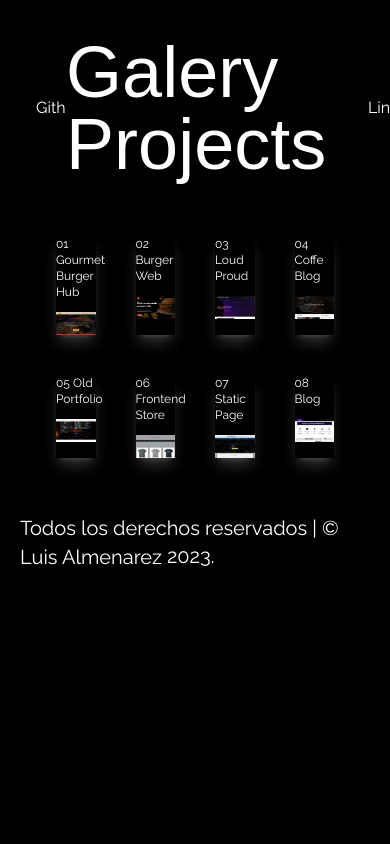
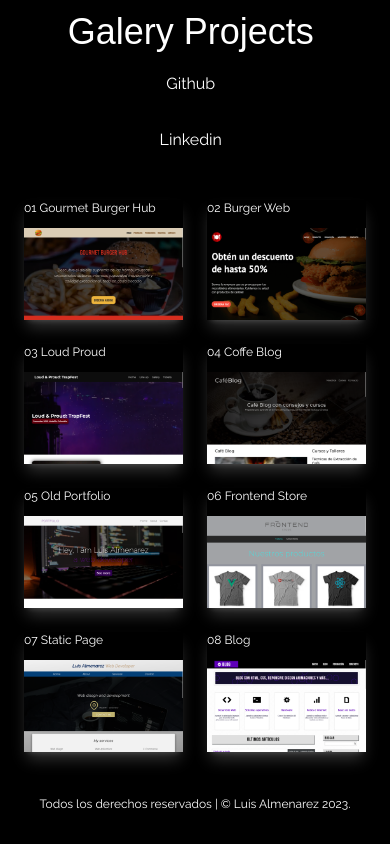
Before and after one commit to luisalmenarez/Galery, a website: page index.html in a window 390 px wide. Drawn offline with nearby package versions, Linux system fonts and the light colour scheme; a web font is replaced by a local one.

Commit message:
Mobile Version

```diff
--- a/index.html
+++ b/index.html
@@ -8,14 +8,14 @@
   </head>
   <body class="w-full font-Raleway bg-black text-white">
     <header>
-      <nav class="flex justify-between items-center w-95 m-9">
-        <a class="custom-underline hvr-underline-from-center" href="https://github.com/Luis-Almenarez" target="_blank">Github</a>
-        <a class="text-7xl font-Tilt" href="index.html"><h1>Galery Projects</h1></a>
-        <a class="custom-underline hvr-underline-from-center" href="https://www.linkedin.com/in/luis-almenarez/" target="_blank">Linkedin</a>
+      <nav class="w-11/12 m-3 md:m-10 gap-2 flex lg:flex-row lt:flex-col justify-between items-center">
+        <a class="transition-all delay-75 hover:scale-110 hover:text-purple-900 lt:order-[2] lg:order[1] p-3" href="https://github.com/Luis-Almenarez" target="_blank">Github</a>
+        <a class="text-7xl font-Tilt sm:text-6xl lt:text-4xl lt:order-[1] lg:order-[2] lg:text-7xl" href="index.html"><h1>Galery Projects</h1></a>
+        <a class="transition-all delay-75 hover:scale-110 hover:text-purple-900 lt:order-[3] p-3" href="https://www.linkedin.com/in/luis-almenarez/" target="_blank">Linkedin</a>
       </nav>
     </header>
     <main>
-      <section class="grid grid-cols-4 m-14 gap-10">
+      <section class="grid lg:grid-cols-4 md:grid-cols-3 lt:grid-cols-2 lt:gap-6 lt:p-6 md:p-14 md:gap-12 md:gap-y-20">
         <a class="shadow-custom" href="https://gourmetburgerhub.netlify.app/" target="_blank">
           <div class="project flex flex-col gap-3">
             <h2 class="text-xs text-left">01 Gourmet Burger Hub</h2>
@@ -66,10 +66,10 @@
         </a>
       </section>
     </main>
-    <footer class="flex justify-center items-center text-xl m-5">
+    <footer class="flex justify-center items-end text-center md:text-xl lt:text-xs m-5">
       <p>
         Todos los derechos reservados | &copy;
-        <a class="custom-underline hvr-underline-from-center" href="#">Luis Almenarez</a>
+        <a class="transition-all delay-75 hover:scale-110 hover:text-purple-900" href="#">Luis Almenarez</a>
         2023.
       </p>
     </footer>
--- a/tailwind.config.js
+++ b/tailwind.config.js
@@ -7,6 +7,9 @@ module.exports = {
       Raleway: ["Raleway", "sans-serif"],
     },
     extend: {
+      screens: {
+        lt: "300px",
+      },
       width: {
         95: "95%",
       },
```
Also changed, not shown: public/bundle.css.
